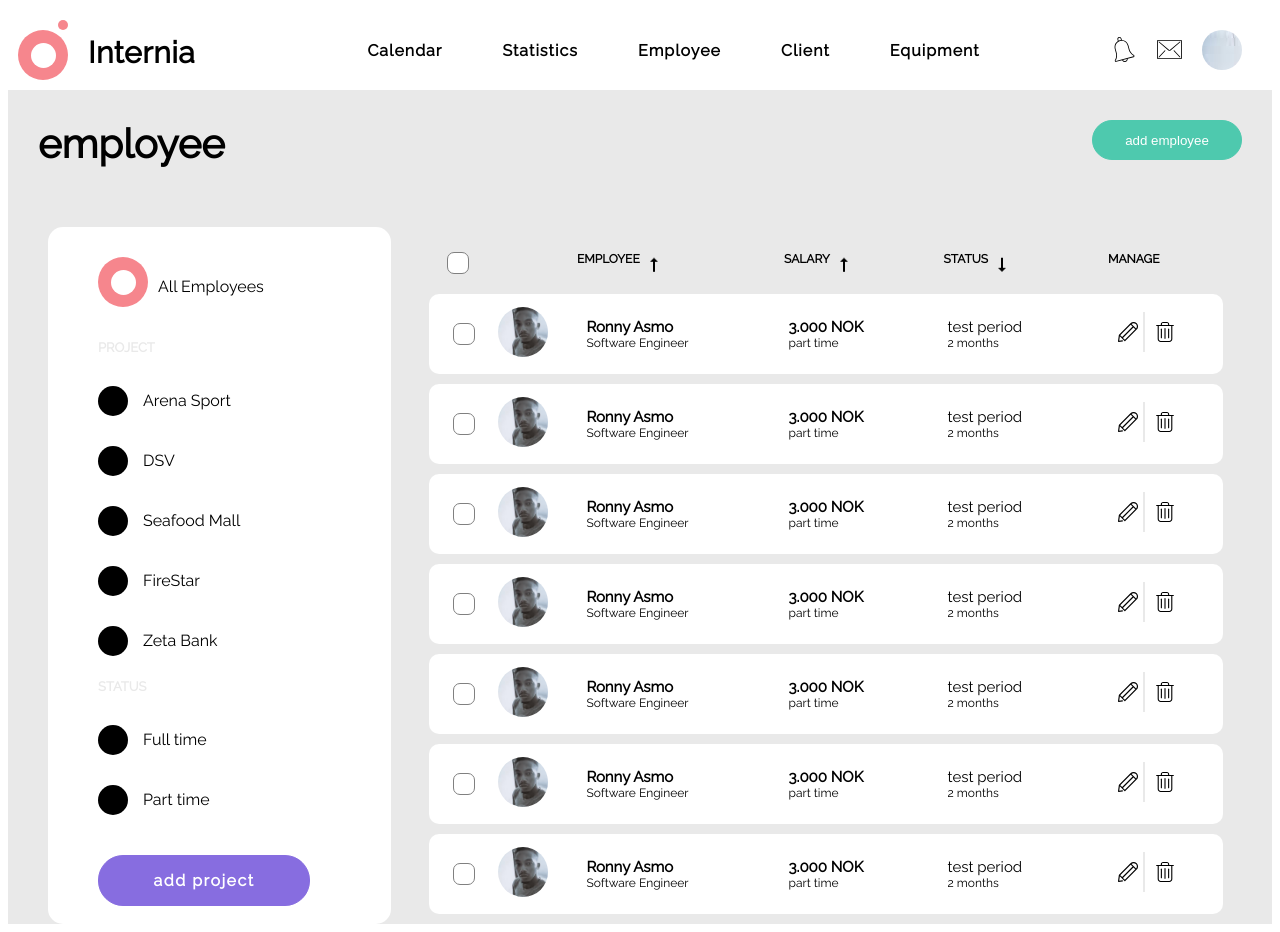
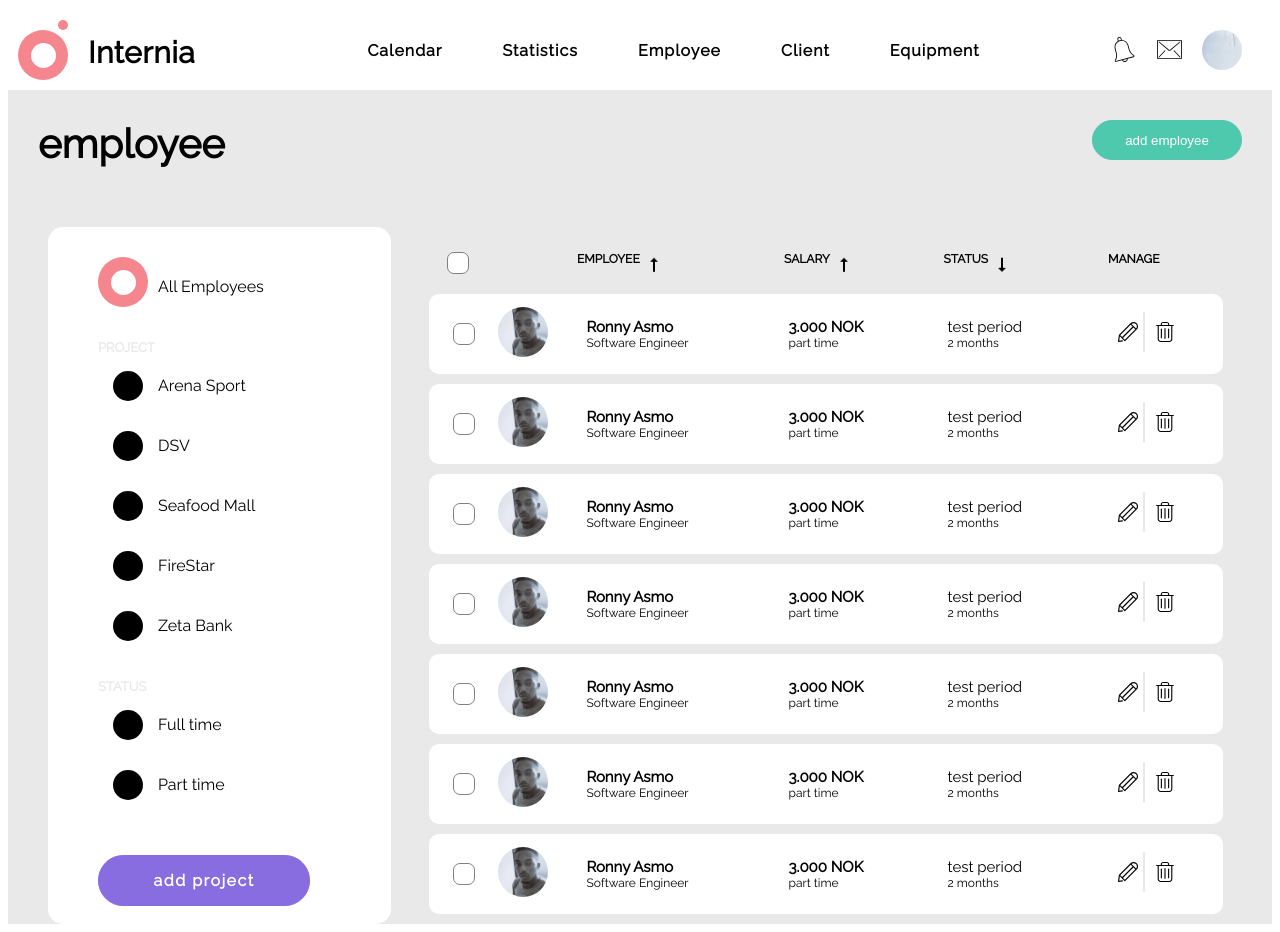
Before and after one commit to Jolaolu/internia, a React (Create React App) app: page / in a window 1280 px wide. Built offline with nearby package versions, Linux system fonts and the light colour scheme.

Commit message:
added hover effect for sidebar

```diff
--- a/public/index.html
+++ b/public/index.html
@@ -20,7 +20,7 @@
       work correctly both with client-side routing and a non-root public URL.
       Learn how to configure a non-root public URL by running `npm run build`.
     -->
-    <title>React App</title>
+    <title>Internia</title>
   </head>
   <body>
     <noscript>You need to enable JavaScript to run this app.</noscript>
--- a/src/components/styles/Sidebar.css
+++ b/src/components/styles/Sidebar.css
@@ -24,8 +24,12 @@
 
 }
 .project-items{
-    margin: 30px 0 0 0;
-    display: flex
+    margin-right: 50px;
+    display: flex;
+    padding: 15px;
+}
+.project-items:hover, :active{
+    background: #EEEEEE;
 }
 .project-icons{
     height: 30px;
```
